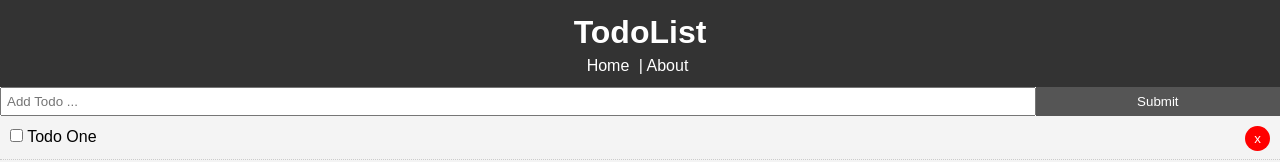
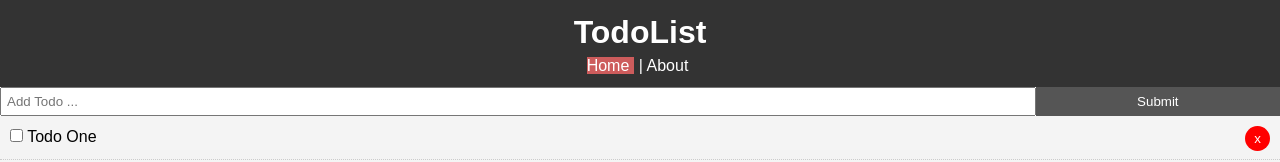
Before and after one commit to mamun-63/vue_crash_todolist, a Vue app: page /#/ in a window 1280 px wide. Shown: the top 162 px of the page. Built offline with nearby package versions, Linux system fonts and the light colour scheme.

Commit message:
Highlighten the active router-link

```diff
--- a/src/components/layout/Header.vue
+++ b/src/components/layout/Header.vue
@@ -27,4 +27,9 @@ export default {
     padding-right: 5px;
     text-decoration: none;
   }
+
+  .router-link-exact-active {
+    background-color: indianred;
+  }
+
 </style>
```
